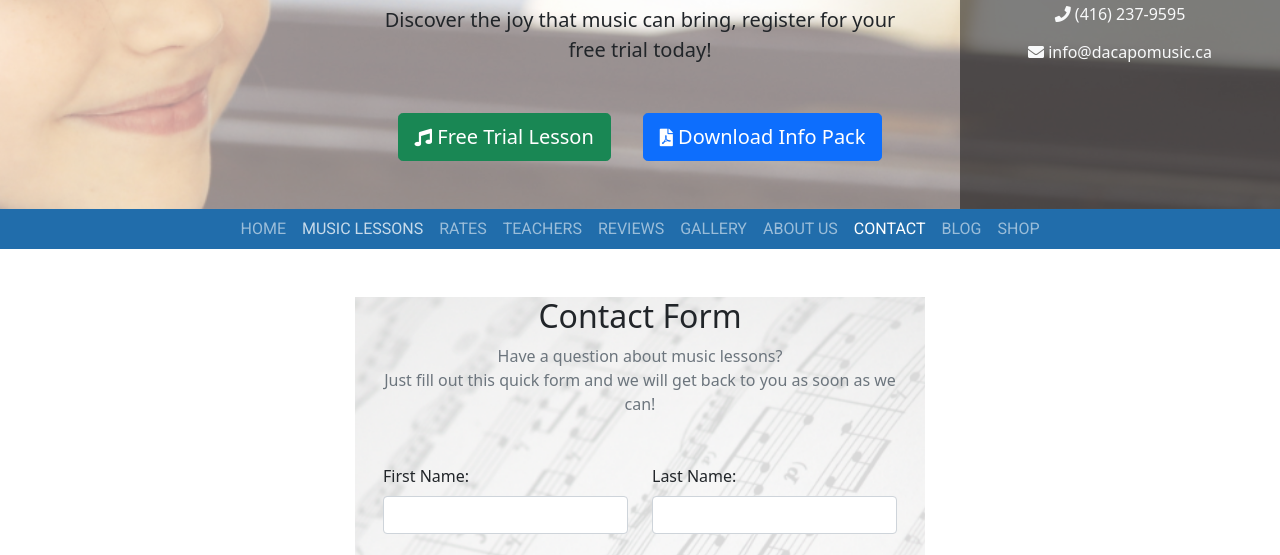
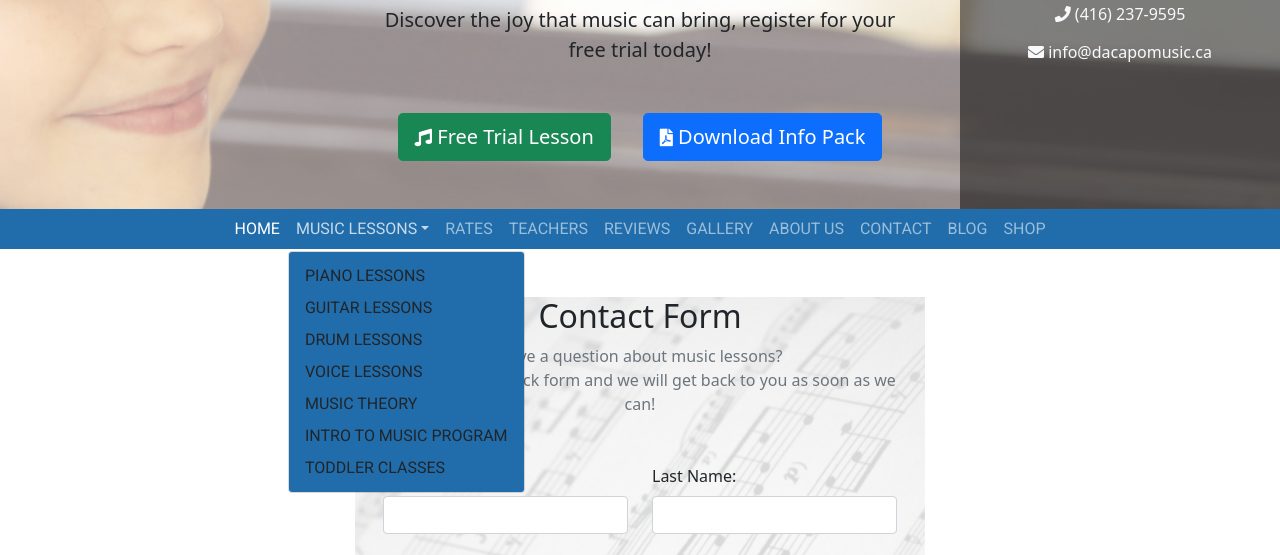
Before and after one commit to tbabyuk/music-school-bootstrap, a website: page contact.html in a window 1280 px wide. Both pictures are taken after a click on the button "MUSIC LESSONS". Shown: the part 185-740 px from the top of the page. Drawn offline with nearby package versions, Linux system fonts and the light colour scheme; a web font is replaced by a local one.

Commit message:
added dropdown menu to navbar

```diff
--- a/contact.html
+++ b/contact.html
@@ -43,7 +43,7 @@
 
 
 <!-- navbar -->
-<nav class="navbar navbar-expand-lg navbar-light bg-light p-0 sticky-top">
+<nav class="navbar navbar-expand-lg navbar-light bg-light p-0 sticky-top mb-5">
     <div class="container-fluid dcam-blue-reg">
       <button class="navbar-toggler" type="button" data-bs-toggle="collapse" data-bs-target="#navbarNav" aria-controls="navbarNav" aria-expanded="false" aria-label="Toggle navigation">
         <span class="navbar-toggler-icon"></span>
@@ -51,11 +51,21 @@
           <div class="collapse navbar-collapse navbar-dark" id="navbarNav">
               <ul class="navbar-nav mx-auto roboto text-uppercase">
                   <li class="nav-item">
-                    <a class="nav-link" href="index.html">Home</a>
+                      <a class="nav-link active" aria-current="page" href="#">Home</a>
                   </li>
-                <li class="nav-item">
-                    <a class="nav-link" href="#">Music Lessons</a>
+                  <li class="nav-item dropdown">
+                      <a class="nav-link dropdown-toggle" href="#" id="navbarDropdown" role="button" data-bs-toggle="dropdown" aria-expanded="false">Music Lessons</a>
+                      <ul class="dropdown-menu dcam-blue-reg" aria-labelledby="navbarDropdown">
+                        <li><a class="dropdown-item" href="#">Piano Lessons</a></li>
+                        <li><a class="dropdown-item" href="#">Guitar Lessons</a></li>
+                        <li><a class="dropdown-item" href="#">Drum Lessons</a></li>
+                        <li><a class="dropdown-item" href="#">Voice Lessons</a></li>
+                        <li><a class="dropdown-item" href="#">Music Theory</a></li>
+                        <li><a class="dropdown-item" href="#">Intro to Music Program</a></li>
+                        <li><a class="dropdown-item" href="#">Toddler Classes</a></li>
+                      </ul>
                   </li>
+
                   <li class="nav-item">
                       <a class="nav-link" href="rates.html">Rates</a>
                   </li>
@@ -72,7 +82,7 @@
                       <a class="nav-link" href="#">About Us</a>
                   </li>
                   <li class="nav-item">
-                    <a class="nav-link active" aria-current="page" href="#">Contact</a>
+                      <a class="nav-link" href="contact.html">Contact</a>
                   </li>
                   <li class="nav-item">
                       <a class="nav-link" href="#">Blog</a>
```
Also changed, not shown: index.html (+12 -2 lines), rates.html (+16 -6 lines), teachers.html (+15 -5 lines). Lines whose indentation alone changed are shown as unchanged.
